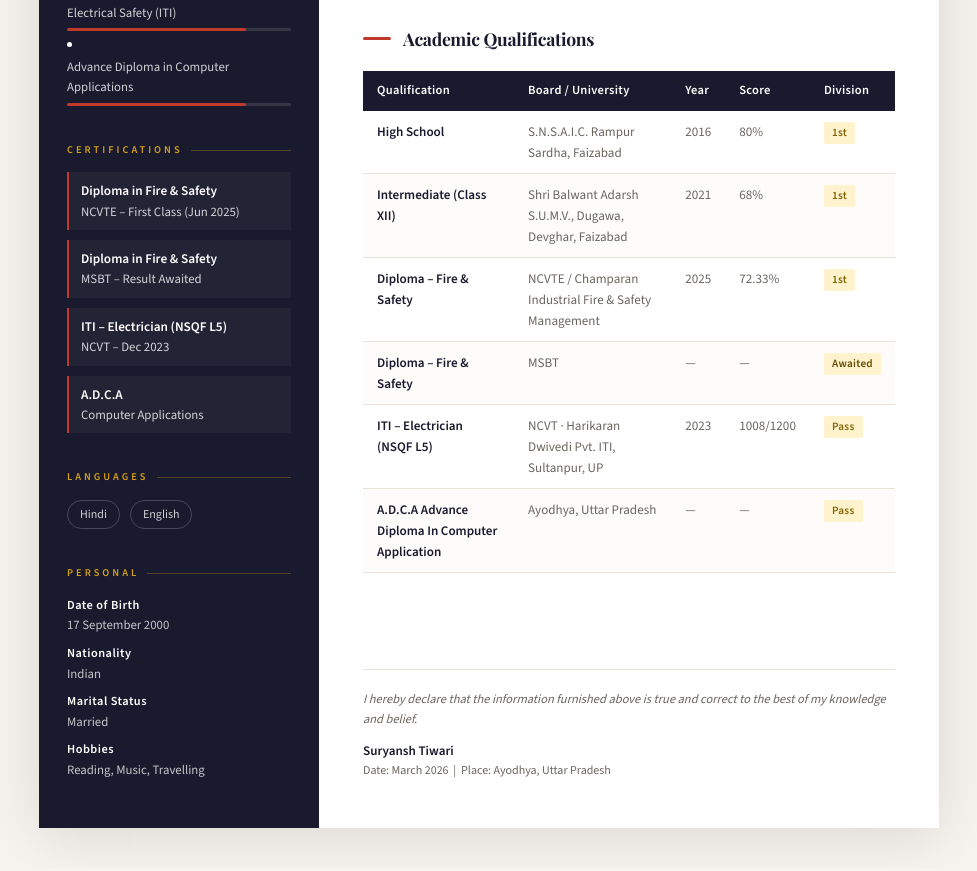
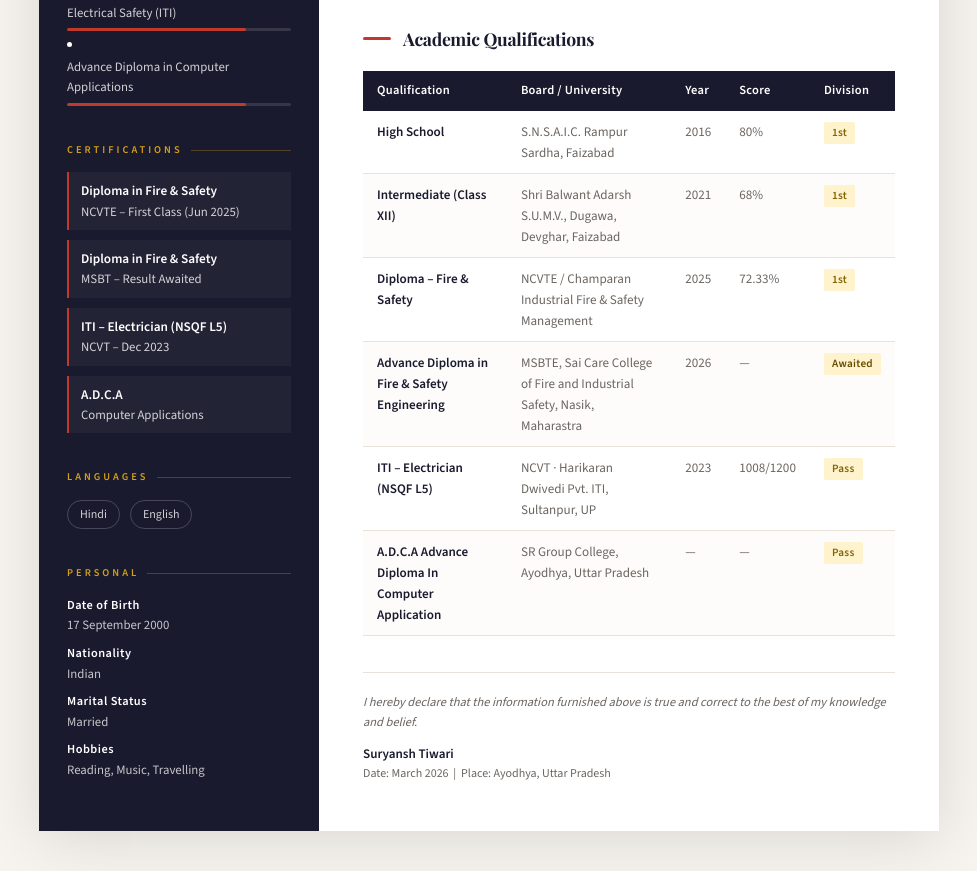
Before and after one commit to MrBrave1/Suryansh-Tiwari, a plain HTML site: page index.html in a window 1280 px wide. Shown: the part 653-1524 px from the top of the page, without its empty margins (151-1128 px from the left). Drawn offline with nearby package versions, Linux system fonts and the light colour scheme.

Commit message:
Update index.html

```diff
--- a/index.html
+++ b/index.html
@@ -398,9 +398,9 @@
             <td><span class="badge badge-gold">1st</span></td>
           </tr>
           <tr>
-            <td>Diploma – Fire & Safety</td>
-            <td>MSBT</td>
-            <td>—</td>
+            <td>Advance Diploma in Fire & Safety Engineering</td>
+            <td>MSBTE, Sai Care College of Fire and Industrial Safety, Nasik, Maharastra</td>
+            <td>2026</td>
             <td>—</td>
             <td><span class="badge badge-pending">Awaited</span></td>
           </tr>
@@ -413,7 +413,7 @@
           </tr>
           <tr>
             <td>A.D.C.A Advance Diploma In Computer Application</td>
-            <td>Ayodhya, Uttar Pradesh</td>
+            <td>SR Group College, Ayodhya, Uttar Pradesh</td>
             <td>—</td>
             <td>—</td>
             <td><span class="badge badge-gold">Pass</span></td>
```
